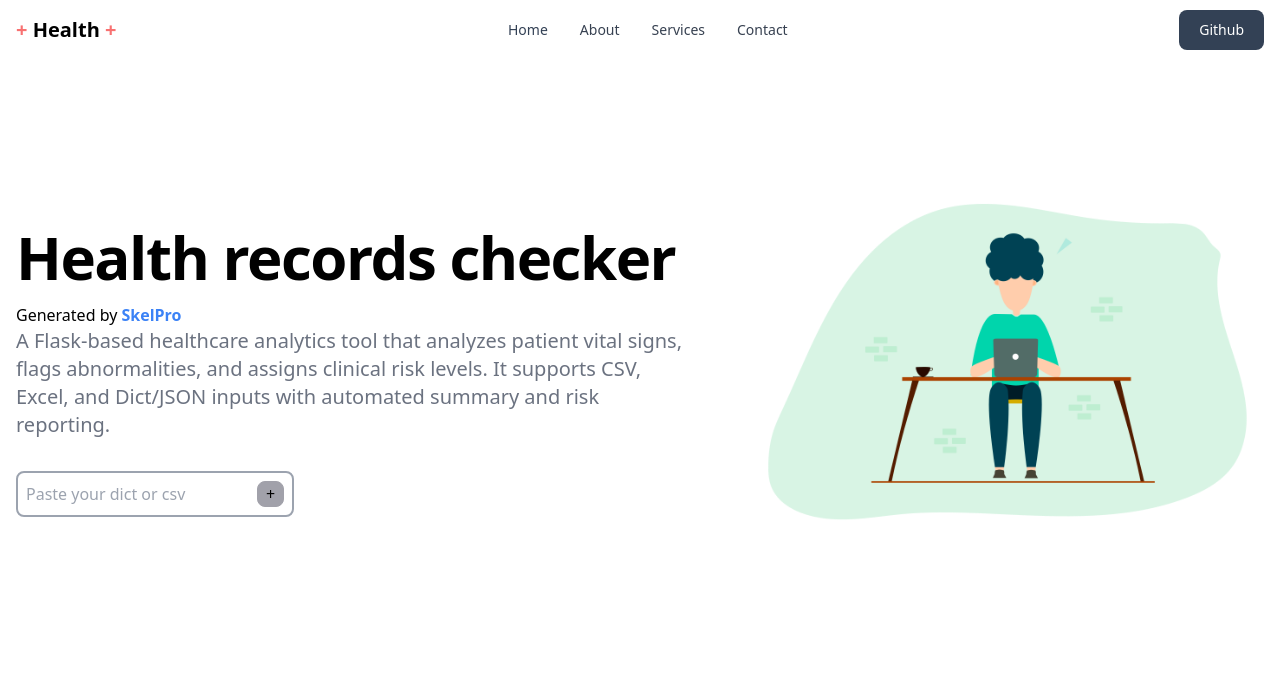
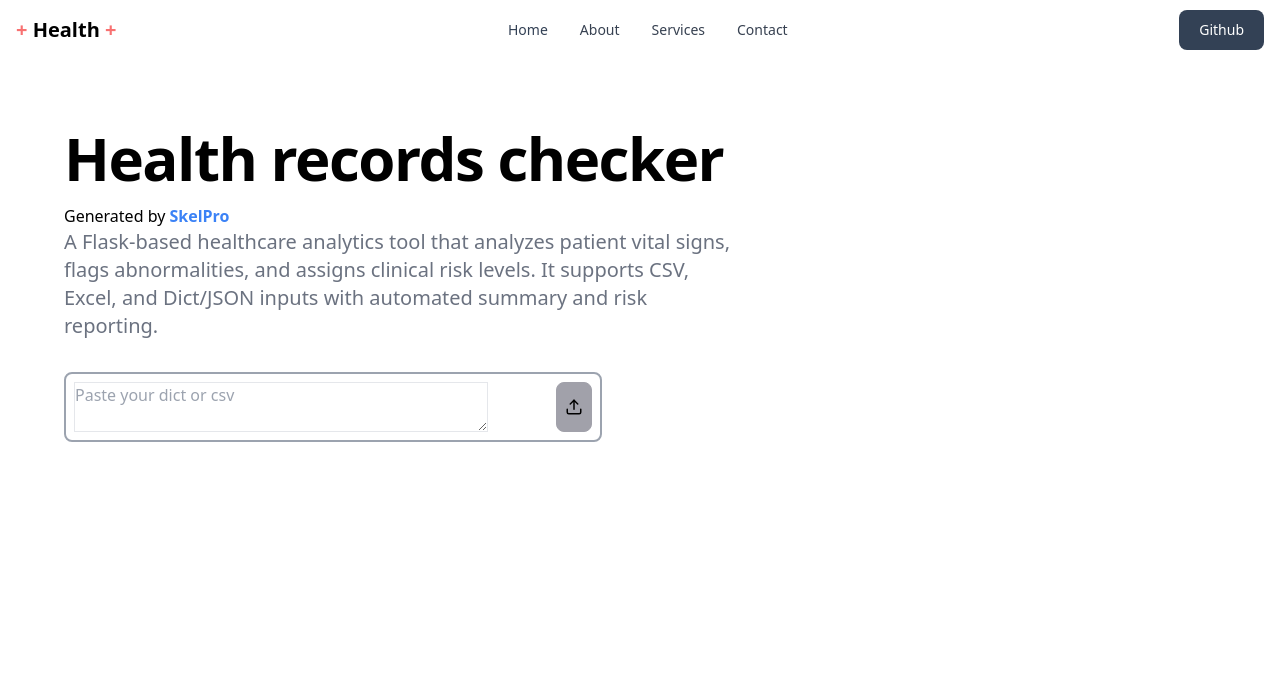
Before and after one commit to Sydney205/health_check, a Flask app: page / in a window 1280 px wide. Shown: the top 695 px of the page. Run offline with Flask 3, Linux system fonts and the light colour scheme; style sheets or scripts are compiled from the project's sources.

Commit message:
adjusted the looks

```diff
--- a/App/routes/root.py
+++ b/App/routes/root.py
@@ -1,11 +1,13 @@
 from flask import render_template
 from App import app
+import pandas as pd
+import io
 
 
 
 # The root
-@app.route('/',)
-@app.route("/home",)
+@app.route('/', methods=["GET", "POST"])
+@app.route("/home")
 def home():
     return render_template("index.html")
 
--- a/App/templates/index.html
+++ b/App/templates/index.html
@@ -1,25 +1,27 @@
 {% extends "./layouts/layout.html" %} {% block body %}
 
 <section
-    class="w-full h-max bg-white dark:bg-gray-900 flex flex-col justify-center items-center"
+    class="p-4 px-6 w-full h-max bg-white dark:bg-gray-900 flex flex-col justify-center items-center gap-2"
 >
     <div
         class="grid max-w-screen-xl px-4 py-8 mx-auto lg:gap-8 xl:gap-0 lg:py-16 lg:grid-cols-12"
     >
         <div class="mr-auto place-self-center lg:col-span-7">
             <h1
-                class="max-w-2xl mb-4 text-4xl font-extrabold leading-none tracking-tight md:text-5xl xl:text-6xl dark:text-white"
+                class="max-w-2xl mb-4 text-4xl font-extrabold leading-none tracking-tight md:text-6xl xl:text-6xl dark:text-white"
             >
                 Health records checker
             </h1>
-            <span class="font-italic my-4 dark:text-white"
-                >Generated by
+            <span class="font-italic my-4 dark:text-white">
+                Generated by
                 <a
                     class="text-blue-500 font-bold hover:underline"
                     href="https://github.com/SkelPro"
                     target="_blank"
-                    >SkelPro</a
-                ></span
+                >
+                    SkelPro
+                </a>
+            </span
             >
             <p
                 class="max-w-2xl mb-6 text-gray-500 lg:mb-8 md:text-lg lg:text-xl dark:text-gray-400"
@@ -29,22 +31,23 @@
                 levels. It supports CSV, Excel, and Dict/JSON inputs with
                 automated summary and risk reporting.
             </p>
-            <form
-                class="w-max flex justify-center items-center border-2 border-gray-400 rounded-lg p-2"
+            <form method="POST" target="/patient"
+                class="flex justify-between w-[80%] border-2 border-gray-400 rounded-lg p-2"
             >
-                <input
-                    class="w-min outline-none bg-transparent text-gray-400"
-                    placeholder="Paste your dict or csv"
-                />
+                <textarea
+                    id="dataInput"
+                    class="flex w-[80%] outline-none bg-transparent text-gray-400 border border-red"
+                    placeholder="Paste your dict or csv"></textarea>
                 <button
                     class="bg-zinc-400 border border-zinc-400 rounded-lg px-2 py-0"
                 >
-                    +
+                    <svg xmlns="http://www.w3.org/2000/svg" width="18" height="24" viewBox="0 0 24 24" fill="none" stroke="currentColor" stroke-width="2" stroke-linecap="round" stroke-linejoin="round">
+                        <path d="M21 15v4a2 2 0 0 1-2 2H5a2 2 0 0 1-2-2v-4" />
+                        <polyline points="17 8 12 3 7 8" />
+                        <line x1="12" y1="3" x2="12" y2="15" />
+                    </svg>
                 </button>
             </form>
-        </div>
-        <div class="hidden lg:mt-0 lg:col-span-5 lg:flex">
-            <img src="../static/src/assets/boy.png" alt="mockup" />
         </div>
     </div>
 </section>
```
Also changed, not shown: requirements.txt (+12 -0 lines).
